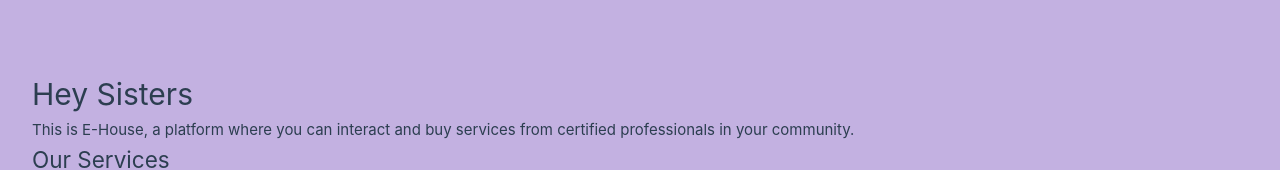
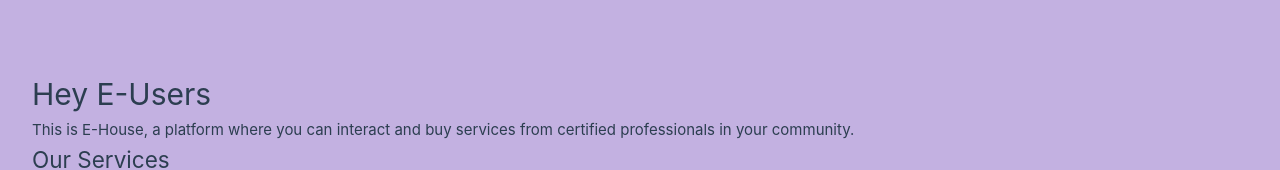
Before and after one commit to staten-island-tech/sql-project, a Vue app in the folder sql-project/: page /about in a window 1280 px wide. Shown: the part 272-442 px from the top of the page. Built offline with nearby package versions, Linux system fonts and the light colour scheme.

Commit message:
ummit 20

```diff
--- a/sql-project/src/views/AboutView.vue
+++ b/sql-project/src/views/AboutView.vue
@@ -1,6 +1,6 @@
 <template>
   <div class="about">
-    <h1>Hey Sisters</h1>
+    <h1>Hey E-Users</h1>
     <h4>
       This is E-House, a platform where you can interact and buy services from certified
       professionals in your community.
--- a/sql-project/src/views/SignUpView.vue
+++ b/sql-project/src/views/SignUpView.vue
@@ -23,7 +23,4 @@
   text-align: center;
   width: 20%;
 }
-
-.head {
-}
 </style>
--- a/sql-project/src/views/loginView.vue
+++ b/sql-project/src/views/loginView.vue
@@ -1,15 +1,4 @@
-<script>
-import { createApp } from 'vue'
-import { createPinia } from 'pinia'
-import App from './App.vue'
-import { defineStore } from 'pinia'
-
-const pinia = createPinia()
-const app = createApp(App)
-
-app.use(pinia)
-app.mount('#app')
-</script>
+<script></script>
 
 <template>
   <form class="loginForm">
```
